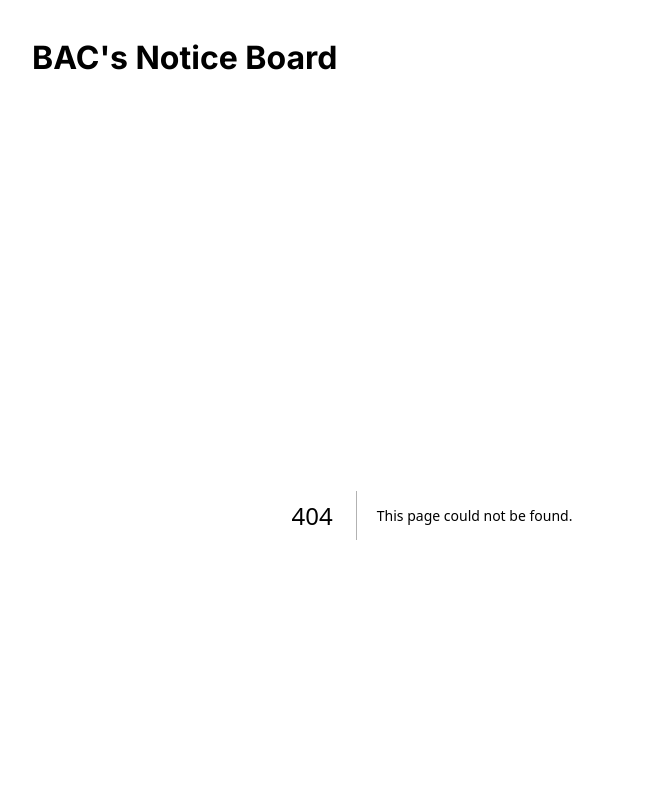
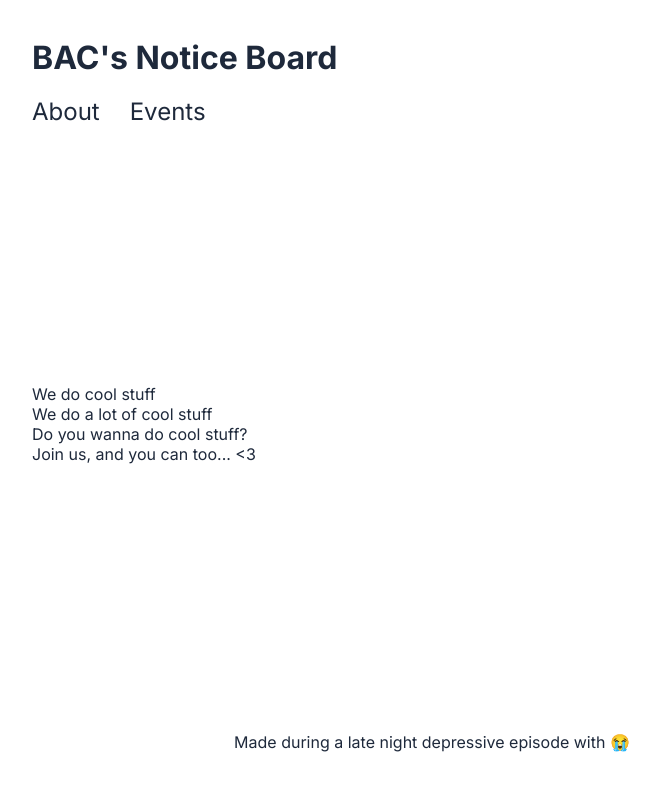
Before and after one commit to virajsazzala/bac-site, a Next.js app: page /about in a window 1280 px wide. Before the commit this address had no page. Shown: the top 800 px of the page, without its empty margins (208-868 px from the left). Built offline with nearby package versions, Linux system fonts and the light colour scheme.

Commit message:
update: added basic about & events
Signed-off-by: SNG Viraj Reddy <vir200319@gmail.com>

```diff
--- /dev/null
+++ b/app/about/page.js
@@ -0,0 +1,10 @@
+export default function About() {
+    return (
+        <main>
+            <p>We do cool stuff</p>
+            <p>We do a lot of cool stuff</p>
+            <p>Do you wanna do cool stuff?</p>
+            <p>Join us, and you can too... &lt;3</p>
+        </main>
+    )
+}
--- /dev/null
+++ b/app/events/page.js
@@ -0,0 +1,7 @@
+export default function About() {
+    return (
+        <main>
+            <p>Ouu events, yay! we got lots of them coming up! Keep an eye out for them, we&apos;ll add them here :p</p>
+        </main>
+    )
+}
--- a/app/globals.css
+++ b/app/globals.css
@@ -56,7 +56,26 @@ header a {
 
 header {
   padding: 14px 0;
+  display: flex;
+  align-items: flex-start;
+  flex-direction: column;
+  gap: 10px;
 }
+
+header h1 {
+  margin: 0;
+}
+
+header .nav-links {
+  display: flex;
+  gap: 10px;
+}
+
+header .nav-link {
+  font-size: 1.5em;
+  padding: 10px 20px 0px 0px;
+}
+
 
 main {
   flex: 1;
--- a/app/layout.js
+++ b/app/layout.js
@@ -28,6 +28,14 @@ export default function RootLayout({ children }) {
       <Link href={'/'}>
         <h1>BAC&apos;s Notice Board</h1>
       </Link>
+      <div className="nav-links">
+        <Link href={'/about'}>
+          <p className="nav-link">About</p>
+        </Link>
+        <Link href={'/events'}>
+          <p className="nav-link">Events</p>
+        </Link>
+      </div>
     </header>
   )
 
--- a/next.config.mjs
+++ b/next.config.mjs
@@ -1,6 +1,4 @@
 /** @type {import('next').NextConfig} */
-const nextConfig = {
-    output: "export"
-};
+const nextConfig = {};
 
 export default nextConfig;
```
